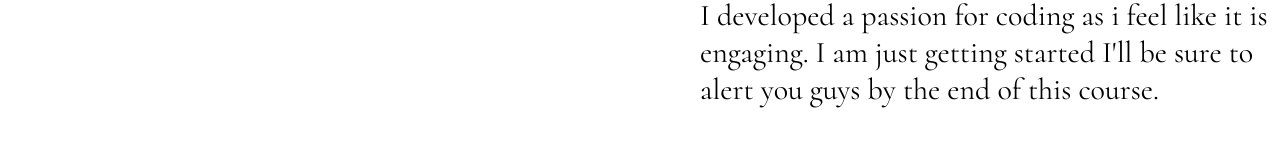
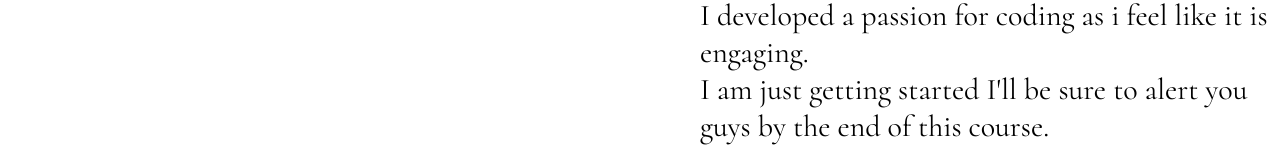
Before and after one commit to JeffMuthunga/portfolio, a plain HTML site: page index.html in a window 1280 px wide. Shown: the part 598-759 px from the top of the page. Drawn offline with Linux system fonts and the light colour scheme.

Commit message:
Update index.html

```diff
--- a/index.html
+++ b/index.html
@@ -45,7 +45,7 @@
                 <h2>About me</h2>
                 <h5> <span>Hi, Again,<span style='font-size:20px;'></span>&#9925;</span> My name is Jeff Muthunga
                 </h5>
-                <p>I developed a passion for coding as i feel like it is engaging. I am just getting
+                <p>I developed a passion for coding as i feel like it is engaging. <br> I am just getting
                     started I'll be sure to alert you guys by the end of this course.
                 </p>
             </div>
```
